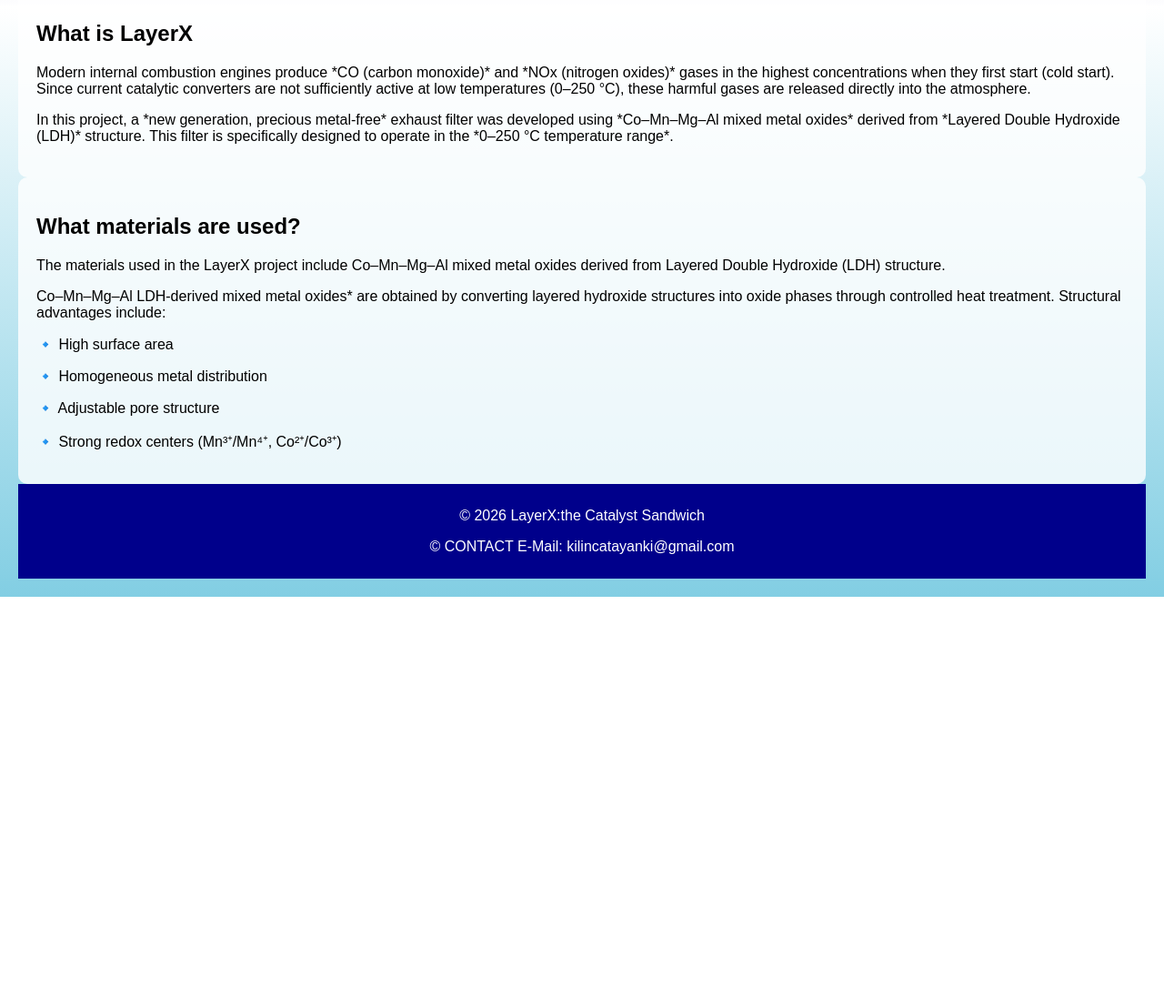
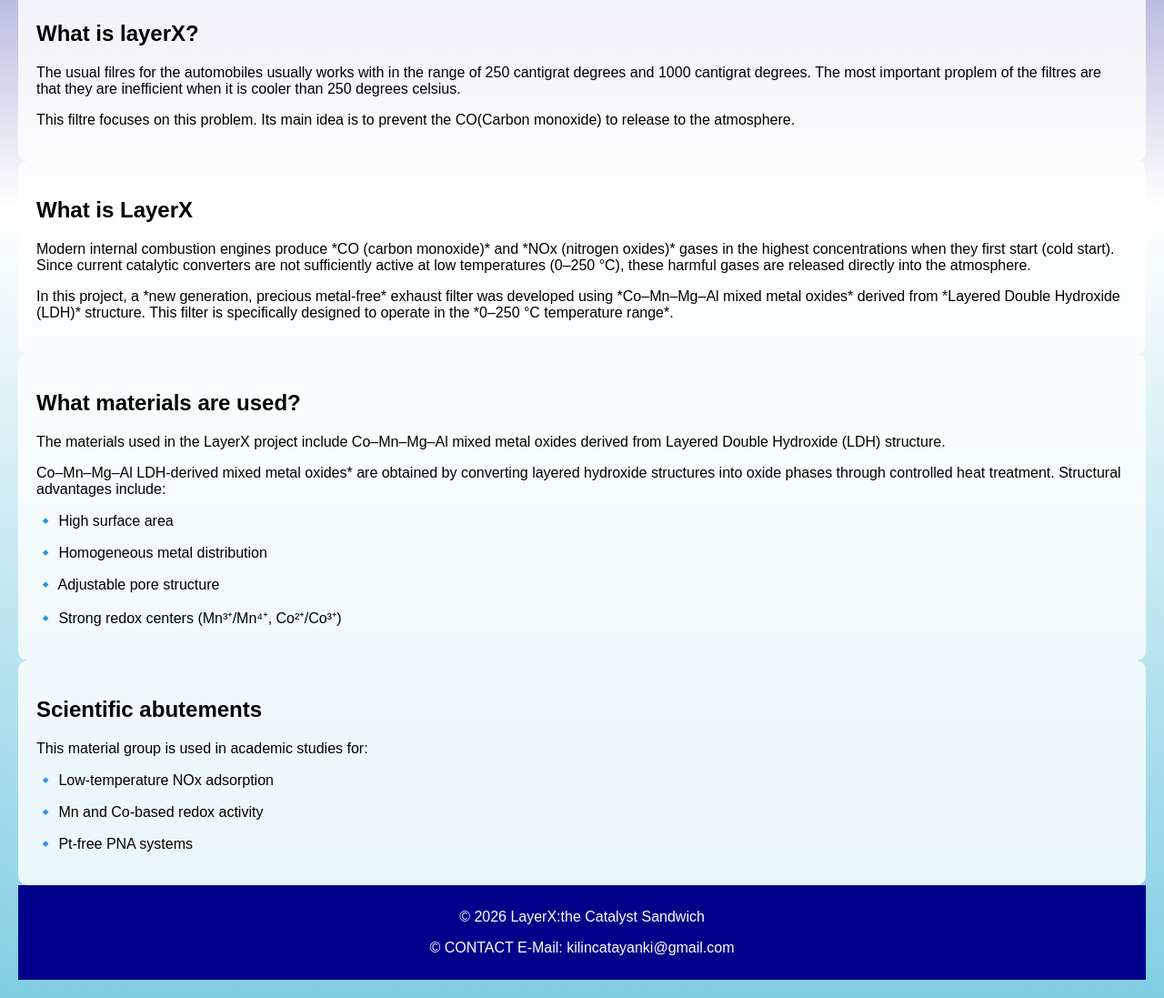
Before and after one commit to atayanki967/layerx, a plain HTML site: page index.html in a window 1280 px wide. Shown: the part 640-1737 px from the top of the page at 91% size. Before the commit the page ends 1296 px from the top, so only its background shows below. Drawn offline with Linux system fonts and the light colour scheme.

Commit message:
Update index.html

```diff
--- a/index.html
+++ b/index.html
@@ -39,6 +39,11 @@
         <p>Novastratum is a revolutionary technology company focused on creating innovative solutions for the climate change basically about the car filtres.</p>
     </main>
     <main>
+        <h2>What is layerX?</h2>
+        <p>The usual filres for the automobiles usually works with in the range of 250 cantigrat degrees and 1000 cantigrat degrees. The most important proplem of the filtres are that they are inefficient when it is cooler than 250 degrees celsius.</p>
+        <p> This filtre focuses on this problem. Its main idea is to prevent the CO(Carbon monoxide) to release to the atmosphere.</p></p>
+    </main>
+    <main>
         <h2>What is LayerX</h2>
         <p>Modern internal combustion engines produce *CO (carbon monoxide)* and *NOx (nitrogen oxides)* gases in the highest concentrations when they first start (cold start). Since current catalytic converters are not sufficiently active at low temperatures (0–250 °C), these harmful gases are released directly into the atmosphere.</p>
         <p>In this project, a *new generation, precious metal-free* exhaust filter was developed using *Co–Mn–Mg–Al mixed metal oxides* derived from *Layered Double Hydroxide (LDH)* structure. This filter is specifically designed to operate in the *0–250 °C temperature range*.</p>
@@ -52,6 +57,13 @@
         <p>🔹 Adjustable pore structure</p>
         <p>🔹 Strong redox centers (Mn³⁺/Mn⁴⁺, Co²⁺/Co³⁺)</p>
     </main>
+    <main>
+        <h2>Scientific abutements</h2>
+        <p>This material group is used in academic studies for:</p>
+        <p>🔹 Low-temperature NOx adsorption</p>
+        <p>🔹 Mn and Co-based redox activity</p>
+        <p>🔹 Pt-free PNA systems</p>
+    </main>
 <footer>
         <p>&copy; 2026 LayerX:the Catalyst Sandwich</p>
     <p>&copy; CONTACT E-Mail: kilincatayanki@gmail.com</p>
```
